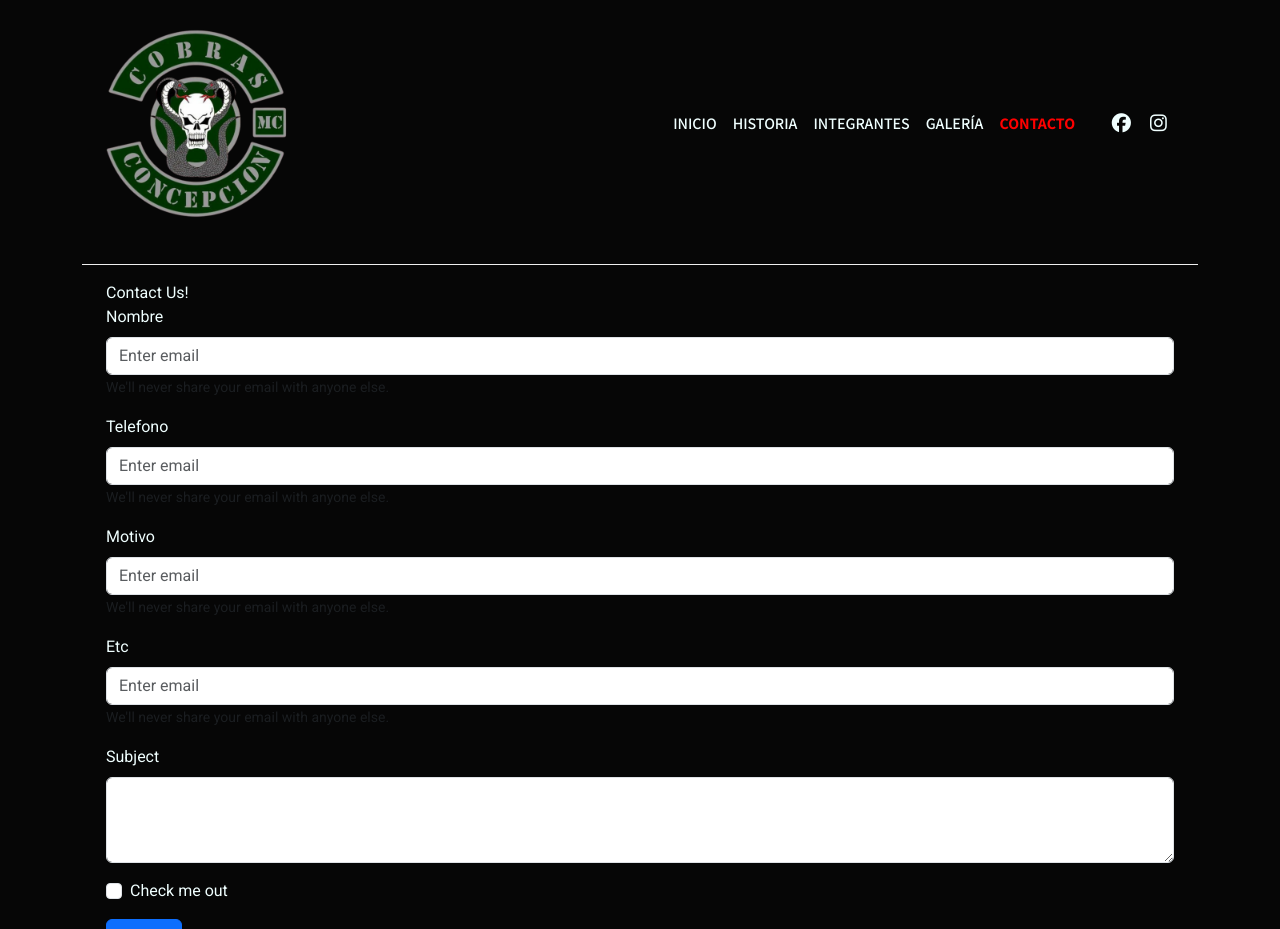
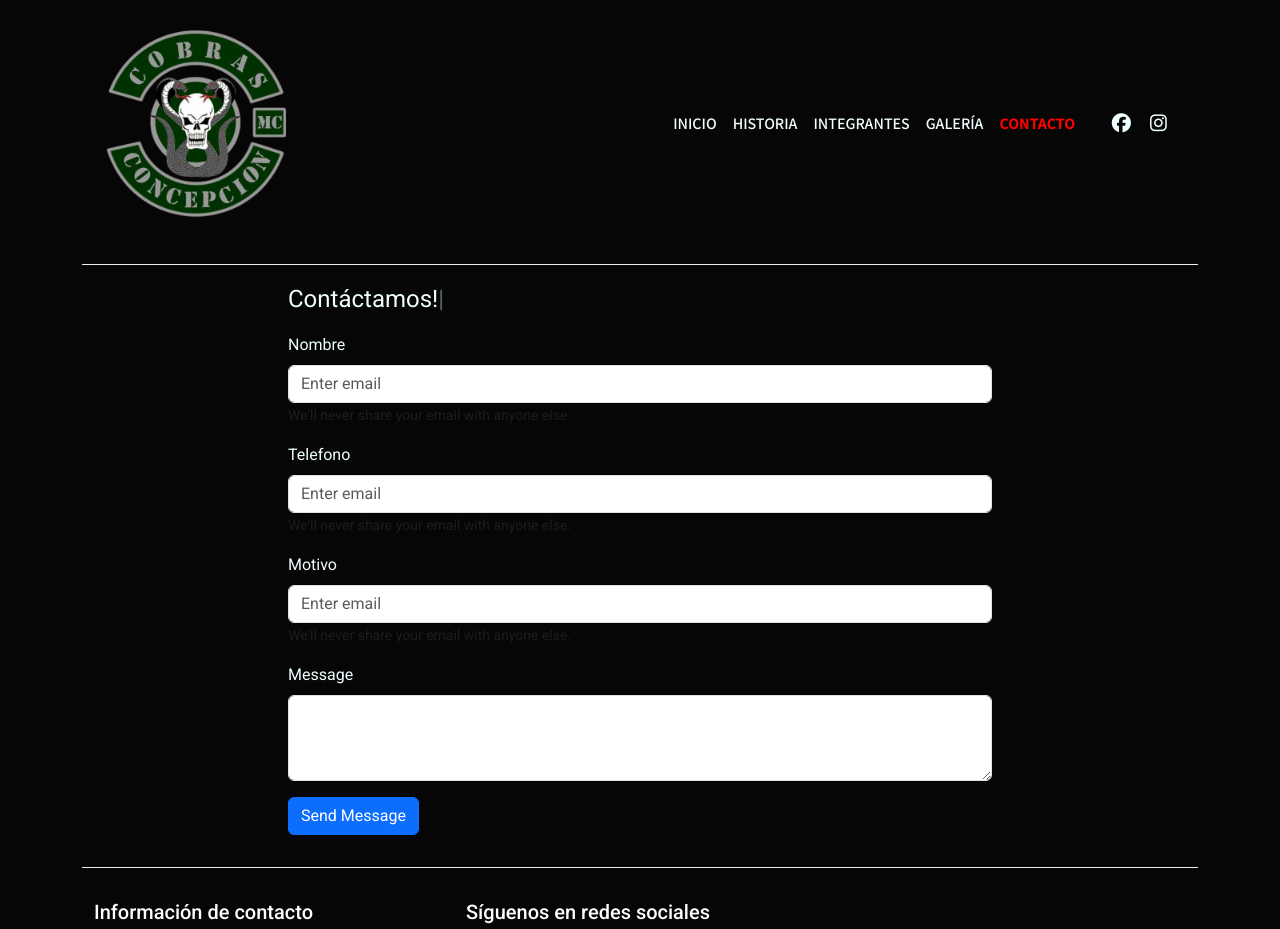
Before and after one commit to ignacioainol/cobrasmc, a React (Create React App) app: page /contacto in a window 1280 px wide. Shown: the top 929 px of the page. Built offline with nearby package versions, Linux system fonts and the light colour scheme.

Commit message:
Modified Form Contact

```diff
--- a/package.json
+++ b/package.json
@@ -17,6 +17,7 @@
     "react-lazy-load-image-component": "^1.6.0",
     "react-router-dom": "^6.23.0",
     "react-scripts": "5.0.1",
+    "react-typed": "^2.0.12",
     "web-vitals": "^2.1.4",
     "yet-another-react-lightbox": "^3.20.0"
   },
--- a/src/screens/ContactScreen.js
+++ b/src/screens/ContactScreen.js
@@ -1,14 +1,17 @@
-import React from 'react'
-import { Button, Container, Form, Row } from 'react-bootstrap'
+import React from 'react';
+import { Button, Col, Container, Form, Row } from 'react-bootstrap';
+import { ReactTyped } from 'react-typed';
 
 export const ContactScreen = () => {
   return (
     <>
-
       <Container>
         <Row>
-          <div>Contact Us!</div>
-
+          <Col md={2}></Col>
+          <Col md={8}>
+            <div className="mb-3" style={{ fontSize: '1.5em' }}>
+              <ReactTyped strings={['Contáctamos!']} typeSpeed={40} />
+            </div>
             <Form>
               <Form.Group className="mb-3" controlId="formBasicEmail">
                 <Form.Label>Nombre</Form.Label>
@@ -34,29 +37,22 @@ export const ContactScreen = () => {
                 </Form.Text>
               </Form.Group>
 
-            <Form.Group className="mb-3" controlId="formBasicEmail">
-              <Form.Label>Etc</Form.Label>
-              <Form.Control type="email" placeholder="Enter email" />
-              <Form.Text className="text-muted">
-                We'll never share your email with anyone else.
-              </Form.Text>
-          </Form.Group>
-
-
-          <Form.Group className="mb-3" controlId="exampleForm.ControlTextarea1">
-            <Form.Label>Subject</Form.Label>
+              <Form.Group
+                className="mb-3"
+                controlId="exampleForm.ControlTextarea1"
+              >
+                <Form.Label>Message</Form.Label>
                 <Form.Control as="textarea" rows={3} />
               </Form.Group>
 
-            <Form.Group className="mb-3" controlId="formBasicCheckbox">
-              <Form.Check type="checkbox" label="Check me out" />
-            </Form.Group>
               <Button variant="primary" type="submit">
-              Submit
+                Send Message
               </Button>
             </Form>
+          </Col>
+          <Col md={2}></Col>
         </Row>
       </Container>
     </>
-  )
-}
+  );
+};
```
Also changed, not shown: 2 other files (tests, documents, lock files or other folders). Lines whose indentation alone changed are shown as unchanged.
